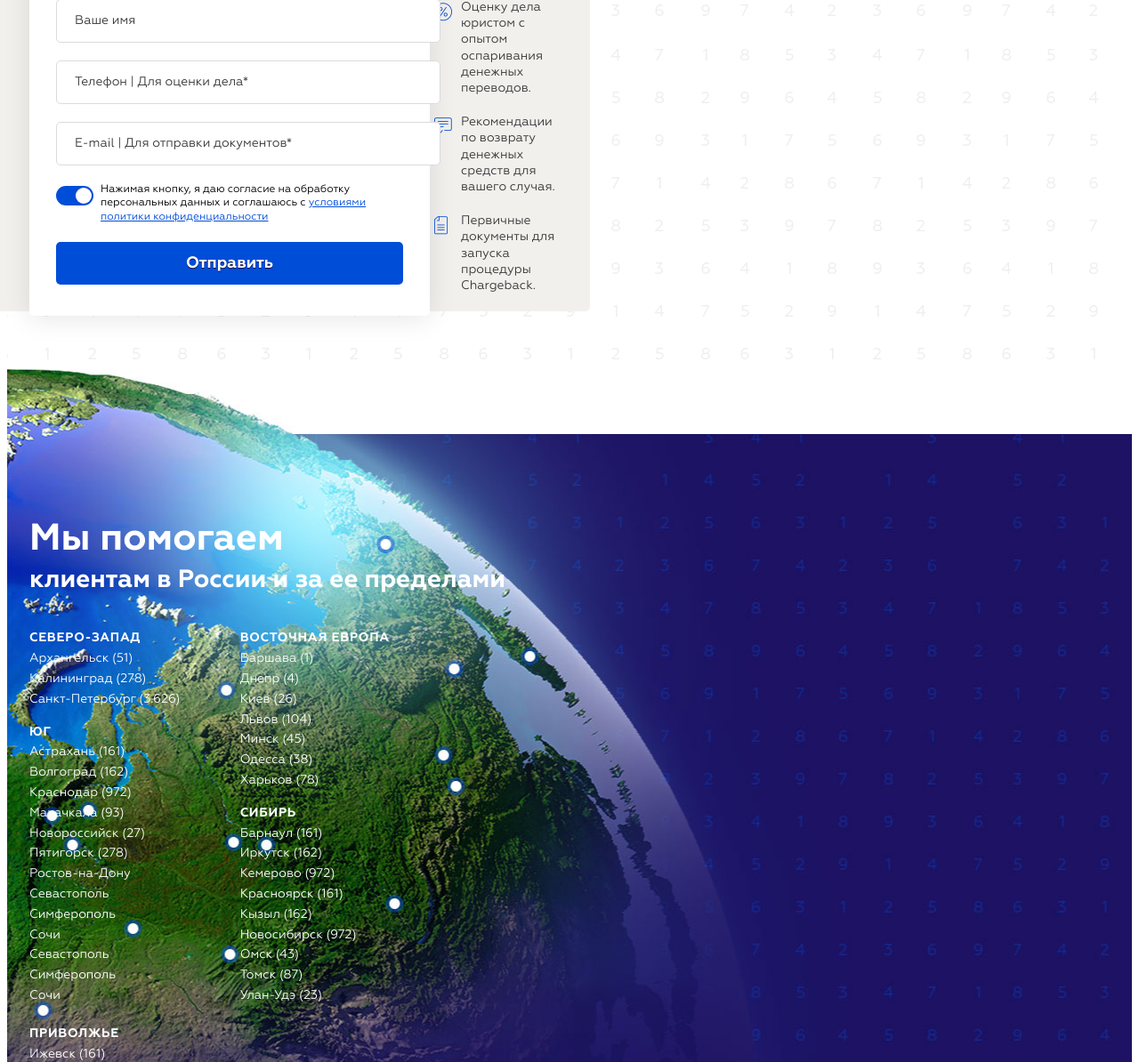
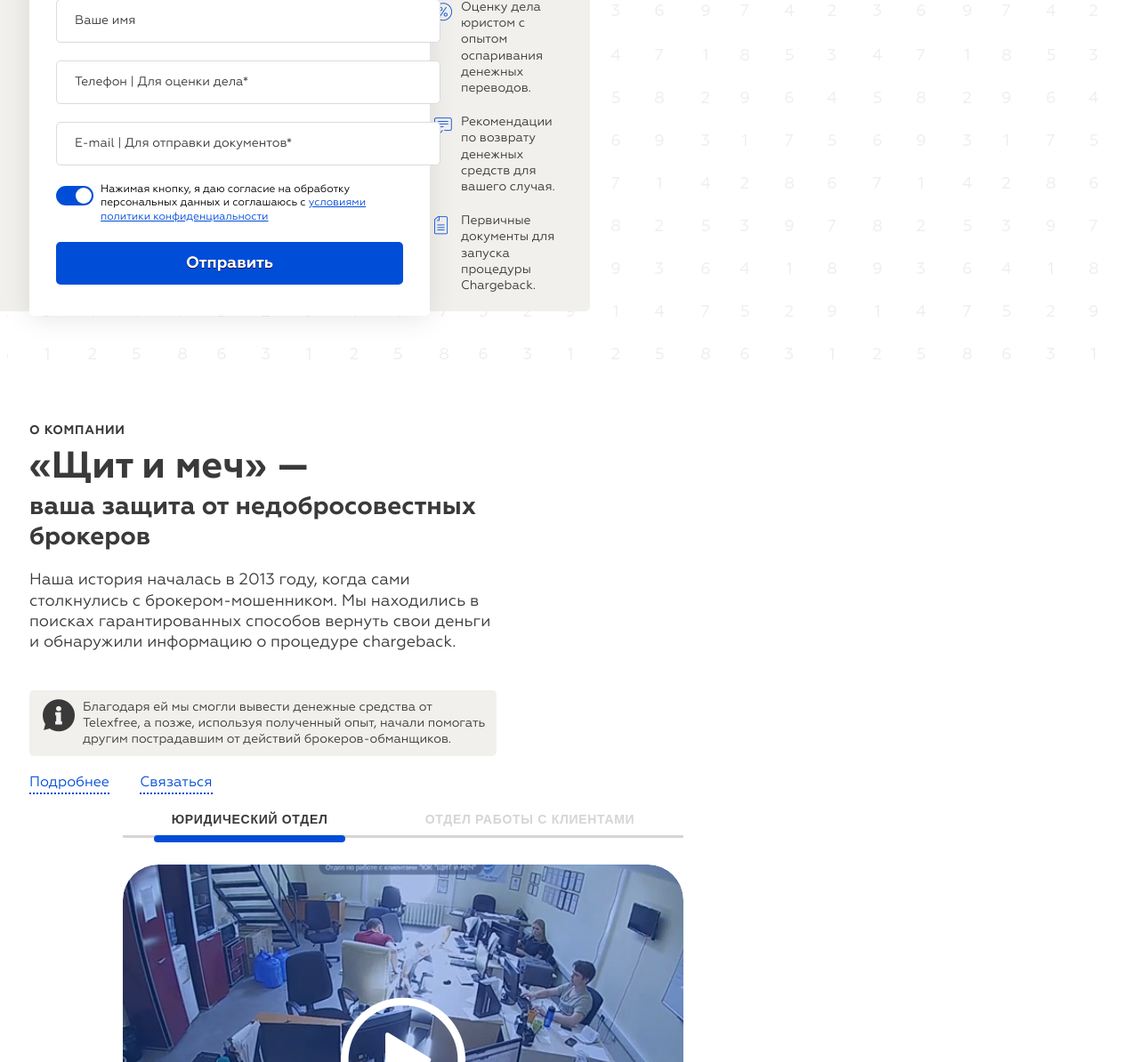
Before and after one commit to BulatSa/shield, a PHP site: page / in a window 1280 px wide. Shown: the part 5306-6500 px from the top of the page at 89% size. Run offline with PHP 8.4, Linux system fonts and the light colour scheme; style sheets or scripts are compiled from the project's sources; some libraries are stand-ins or nearby versions; some web fonts are replaced.

Commit message:
about video, tabs, video preview

```diff
--- a/index.php
+++ b/index.php
@@ -322,6 +322,51 @@
 </section>
 
 
+<section class="s-about-video def-sec">
+	<div class="container">
+		<div class="row">
+			<div class="grid-5 grid-12_m">
+				<div class="sec-title">
+					<div class="uptext">О компании</div>
+					<div class="h1">«Щит и меч» — <small>ваша защита от&nbsp;недобросовестных брокеров</small></div>
+				</div>
+				<div class="user-content">
+					<p class="text-big">Наша история началась в 2013 году, когда сами столкнулись с брокером-мошенником. Мы находились в поисках гарантированных способов вернуть свои деньги и обнаружили информацию о процедуре сhargeback.</p>
+					<br>
+					<div class="info-block">
+						Благодаря ей мы смогли вывести денежные средства от Telexfree, а позже, используя полученный опыт, начали помогать другим пострадавшим от действий брокеров-обманщиков.
+					</div>
+				</div>
+				<div class="s-about-video__links">
+					<a href="#" class="link">Подробнее</a>
+					<a href="#" class="link">Связаться</a>
+				</div>
+			</div>
+			<div class="grid-6 grid-off-1 grid-12_m grid-off-0_m">
+				<div class="tabs">
+					<div class="tabs__links">
+						<button>Юридический отдел</button>
+						<button>Отдел работы с&nbsp;клиентами</button>
+					</div>
+					<div class="tabs__wrapper">
+						<div class="tabs__content">
+							<a href="https://www.youtube.com/watch?v=dQw4w9WgXcQ" class="video-preview video-preview--big fancy-video" rel="nofollow">
+								<img src="/img/home/about-video.jpg" alt="v">
+							</a>
+						</div>
+						<div class="tabs__content">
+							<a href="https://www.youtube.com/watch?v=dQw4w9WgXcQ" class="video-preview video-preview--big fancy-video" rel="nofollow">
+								<img src="/img/home/about-video2.jpg" alt="v">
+							</a>
+						</div>
+					</div>
+				</div>
+			</div>
+		</div>
+	</div>
+</section>
+
+
 <section class="s-earth">
 	<div class="container">
 		<div class="row">
--- a/js/main.js
+++ b/js/main.js
@@ -248,3 +248,29 @@ $(function(){
 /***********************
  Mob menu END
  ***********************/
+
+
+/***********************
+Tabs BEGIN
+***********************/
+$(function($){
+	$('.tabs button').on('click',function (e) {
+		e.preventDefault();
+		var thisBtn = $(this);
+		var thisTabs = thisBtn.parents('.tabs');
+		var index = thisBtn.index();
+		selectTab(thisTabs,index);
+	});
+
+	function selectTab(tabs,index) {
+		tabs.find('.tabs__links button').removeClass('active').eq(index).addClass('active');
+		tabs.find('.tabs__content').removeClass('active').eq(index).addClass('active');
+	}
+
+	$('.tabs').each(function () {
+		selectTab($(this),0);
+	})
+});
+/***********************
+Tabs END
+***********************/
--- a/sass/base/_grid.scss
+++ b/sass/base/_grid.scss
@@ -7,7 +7,7 @@
 	display: none !important;
 }
 
-@for $i from 1 through 12 {
+@for $i from 0 through 12 {
 	.grid-#{$i} {
 		@extend %grid;
 		width: 100% / 12 * $i;
@@ -19,7 +19,7 @@
 
 @each $breakpoint,$value in $breakpoints {
 	@include res($breakpoint){
-		@for $i from 1 through 12 {
+		@for $i from 0 through 12 {
 			.grid-#{$i}_#{$breakpoint} {
 				width: 100% / 12 * $i;
 			}
--- a/sass/base/_typography.scss
+++ b/sass/base/_typography.scss
@@ -4,6 +4,9 @@ body{
 	font-weight: normal;
 	line-height: 1.3;
 	color: $color-text;
+	@include res(xs) {
+		font-size: 14px;
+	}
 }
 
 a{
@@ -73,19 +76,20 @@ h4,.h4{
 }
 
 .user-content {
-	font-size: 16px;
-	line-height: (21/16);
-	p {
-		padding-bottom: 1.2em;
-		@include res(s) {
-			font-size: 14px;
+	h1,.h1,h2,.h2,h3,.h3,h4,.h4,h5,.h5{
+		margin-bottom: $pad-xs;
+	}
+	p,ul,ol,table,img,.info-block {
+		margin-bottom: $pad-xs;
+	}
+	a:not(.btn) {
+		color: $blue;
+		text-decoration: underline;
+		transition: color 0.3s ease;
+
+		&:hover{
+			color: $orange;
 		}
-		&:last-child {
-			padding-bottom: 0;
-		}
-	}
-	a {
-		color: $blue;
 	}
 	&--mini {
 		font-size: 14px;
@@ -116,6 +120,9 @@ h4,.h4{
 
 .text-small{
 	font-size: 14px;
+	@include res(xs){
+		font-size: 12px;
+	}
 }
 
 .uptext{
@@ -125,21 +132,18 @@ h4,.h4{
 	letter-spacing: 0.05em;
 }
 
-.page-back {
-	color: $blue;
-	border-bottom: 1px dashed $blue;
-	transition: all 0.3s ease;
-	&:hover {
-		border-color: transparentize($blue,1);
-	}
-}
-
 .link{
 	color: $blue;
 	border-bottom: 2px dotted currentColor;
 	transition: all 0.3s ease;
+	text-decoration: none !important;
 
 	&:hover{
+		color: $orange;
+	}
+
+	&:focus{
+		outline: none;
 		color: $orange;
 	}
 }
--- a/sass/main.scss
+++ b/sass/main.scss
@@ -23,5 +23,8 @@
 @import 'modules/tariff-list';
 @import 'modules/s-order';
 @import 'modules/s-earth';
+@import 'modules/about-video';
+@import 'modules/tabs';
+@import 'modules/video-preview';
 
 @import 'pages/home';
--- /dev/null
+++ b/sass/modules/_about-video.scss
@@ -0,0 +1,25 @@
+.s-about-video{
+
+	&__links{
+		a{
+			display: inline-block;
+			margin-right: $pad-s;
+			margin-bottom: $pad-xxs;
+
+			&:last-child{
+				margin-bottom: 0;
+				margin-right: 0;
+			}
+		}
+	}
+
+	.tabs__links{
+		width: 100%;
+	}
+
+	.tabs{
+		@include res(m){
+			margin-top: $pad-s;
+		}
+	}
+}
--- a/sass/modules/_s-earth.scss
+++ b/sass/modules/_s-earth.scss
@@ -7,8 +7,15 @@
 	font-size: 14px;
 	line-height: 1.2;
 	@include res(s){
-		padding-top: 120px;
+		padding-top: $pad-l;
+		padding-bottom: $pad-l;
 		min-height: initial;
+		background: url("../img/earth/bg_m.jpg") center top no-repeat $purple;
+	}
+
+	&:before{
+		content: '';
+
 	}
 
 	.uptext{
--- /dev/null
+++ b/sass/modules/_tabs.scss
@@ -0,0 +1,76 @@
+.tabs{
+
+}
+
+.tabs__links{
+	display: inline-flex;
+	justify-content: space-around;
+	align-items: flex-end;
+	border-bottom: 3px solid #d7d5d3;
+
+	button,a{
+		position: relative;
+		background: transparent;
+		border: none;
+		display: block;
+		@extend .uptext;
+		color: #d7d5d3;
+		padding: 10px 20px;
+		text-align: center;
+		cursor: pointer;
+		transition: all 0.3s ease;
+		margin: 0 10px;
+		@include res(s){
+			font-size: 12px;
+			margin: 0 5px;
+			padding: 10px 10px;
+		}
+
+		&:after{
+			content: '';
+			position: absolute;
+			bottom: -8px;
+			left: 0;
+			height: 8px;
+			width: 100%;
+			background: $blue;
+			border-radius: 4px;
+			transform: scale3d(0,1,1);
+			transform-origin: left center;
+			transition: all 0.6s cubic-bezier(0.075, 0.82, 0.165, 1);;
+		}
+
+		&:hover{
+			color: $color-text;
+		}
+
+		&:focus{
+			outline: none;
+			color: $color-text;
+		}
+
+		&.active{
+			color: $color-text;
+
+			&:after{
+				transform: none;
+			}
+		}
+	}
+
+	&+.tabs__wrapper{
+		margin-top: $pad-s;
+	}
+}
+
+.tabs__wrapper{
+	position: relative;
+}
+
+.tabs__content{
+	display: none;
+
+	&.active{
+		display: block;
+	}
+}
--- /dev/null
+++ b/sass/modules/_video-preview.scss
@@ -0,0 +1,73 @@
+.video-preview{
+	display: block;
+	position: relative;
+	border-radius: 40px;
+	overflow: hidden;
+	-webkit-tap-highlight-color: transparent;
+
+	img{
+		position: relative;
+		display: block;
+		z-index: 1;
+		width: 100%;
+		height: auto;
+		border-radius: 40px;
+	}
+
+	&:before{
+		content: '';
+		position: absolute;
+		left: 0;
+		right: 0;
+		bottom: 0;
+		top: 0;
+		background: $blue;
+		opacity: 0.3;
+		z-index: 2;
+		transition: opacity 0.5s ease;
+		border-radius: 40px;
+	}
+
+	&:after{
+		content: "\e908";
+		font-family: $font-icons;
+		position: absolute;
+		top: 0;
+		left: 0;
+		right: 0;
+		bottom: 0;
+		margin: auto;
+		z-index: 3;
+		color: #FFF;
+		font-size: 85px;
+		height: 85px;
+		width: 85px;
+		line-height: 1;
+		transition: color 0.5s ease;
+	}
+
+	&--big{
+		&:after{
+			width: 140px;
+			height: 140px;
+			font-size: 140px;
+			@include res(s){
+				width: 100px;
+				height: 100px;
+				font-size: 100px;
+			}
+		}
+	}
+
+
+	&:hover,&:focus{
+		outline: none;
+		&:before{
+			opacity: 0.7;
+		}
+		&:after{
+			color: $orange;
+		}
+	}
+
+}
```
Also changed, not shown: personal.php (+8 -4 lines), img/earth/bg_m.jpg (added), img/home/about-video.jpg (added), img/home/about-video2.jpg (added).
